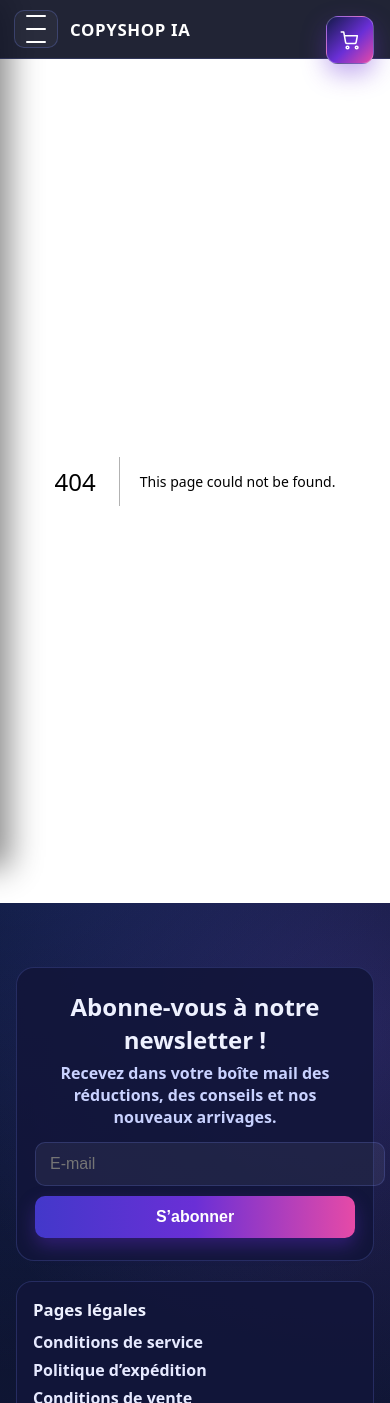
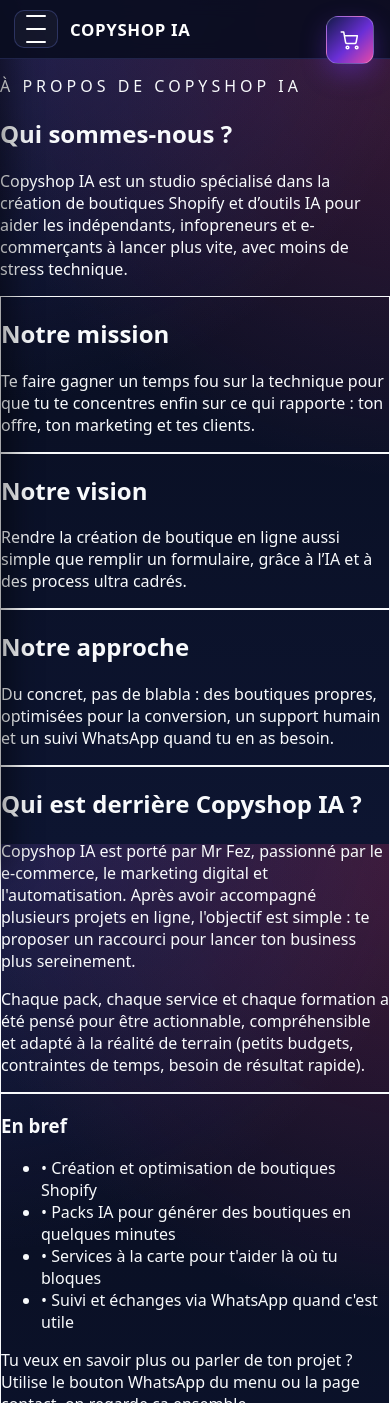
Before and after one commit to Mrfezz/copyshop-ia, a Next.js app: page /qui-sommes-nous in a window 390 px wide. Before the commit this address had no page. Shown: the top 1403 px of the page. Built offline with nearby package versions, Linux system fonts and the light colour scheme.

Commit message:
Clean footer menu mobile

```diff
--- a/app/_components/SiteHeader.tsx
+++ b/app/_components/SiteHeader.tsx
@@ -14,6 +14,7 @@ const NAV_LINKS = [
   { label: "FAQ", href: "/faq" },
   { label: "Newsletter", href: "/newsletter" },
   { label: "Contact", href: "/contact" },
+  { label: "Qui sommes-nous ?", href: "/qui-sommes-nous" },
 ];
 
 type SocialLink = {
--- /dev/null
+++ b/app/qui-sommes-nous/page.tsx
@@ -0,0 +1,130 @@
+// app/qui-sommes-nous/page.tsx
+
+export default function QuiSommesNousPage() {
+  return (
+    <main className="min-h-[calc(100vh-80px)] px-4 py-10 text-slate-100">
+      <div className="max-w-5xl mx-auto space-y-10">
+        {/* Header */}
+        <section className="space-y-3">
+          <p className="text-xs font-semibold uppercase tracking-[0.25em] text-indigo-300">
+            À propos de Copyshop IA
+          </p>
+          <h1 className="text-3xl md:text-4xl font-black">
+            Qui sommes-nous ?
+          </h1>
+          <p className="text-slate-300 max-w-2xl text-sm md:text-base">
+            Copyshop IA est un studio spécialisé dans la création de boutiques
+            Shopify et d’outils IA pour aider les indépendants, infopreneurs
+            et e-commerçants à lancer plus vite, avec moins de stress
+            technique.
+          </p>
+        </section>
+
+        {/* 3 blocs : mission / vision / approche */}
+        <section className="grid gap-6 md:grid-cols-3">
+          <div className="rounded-2xl border border-white/5 bg-white/5 p-4 md:p-5">
+            <h2 className="text-sm font-semibold text-indigo-200 mb-2">
+              Notre mission
+            </h2>
+            <p className="text-xs md:text-sm text-slate-200 leading-relaxed">
+              Te faire gagner un temps fou sur la technique pour que tu te
+              concentres enfin sur ce qui rapporte : ton offre, ton marketing
+              et tes clients.
+            </p>
+          </div>
+
+          <div className="rounded-2xl border border-white/5 bg-white/5 p-4 md:p-5">
+            <h2 className="text-sm font-semibold text-indigo-200 mb-2">
+              Notre vision
+            </h2>
+            <p className="text-xs md:text-sm text-slate-200 leading-relaxed">
+              Rendre la création de boutique en ligne aussi simple que remplir
+              un formulaire, grâce à l’IA et à des process ultra cadrés.
+            </p>
+          </div>
+
+          <div className="rounded-2xl border border-white/5 bg-white/5 p-4 md:p-5">
+            <h2 className="text-sm font-semibold text-indigo-200 mb-2">
+              Notre approche
+            </h2>
+            <p className="text-xs md:text-sm text-slate-200 leading-relaxed">
+              Du concret, pas de blabla : des boutiques propres,
+              optimisées pour la conversion, un support humain et un suivi
+              WhatsApp quand tu en as besoin.
+            </p>
+          </div>
+        </section>
+
+        {/* Bloc "qui est derrière" */}
+        <section className="grid gap-6 md:grid-cols-[1.1fr,0.9fr] items-start">
+          <div className="rounded-2xl border border-white/5 bg-white/5 p-5 md:p-6 space-y-3">
+            <h2 className="text-sm font-semibold text-indigo-200">
+              Qui est derrière Copyshop IA ?
+            </h2>
+            <p className="text-xs md:text-sm text-slate-200 leading-relaxed">
+              Copyshop IA est porté par{" "}
+              <span className="font-semibold">Mr Fez</span>, passionné par le
+              e-commerce, le marketing digital et l&apos;automatisation.
+              Après avoir accompagné plusieurs projets en ligne, l&apos;objectif
+              est simple : te proposer un raccourci pour lancer ton business
+              plus sereinement.
+            </p>
+            <p className="text-xs md:text-sm text-slate-200 leading-relaxed">
+              Chaque pack, chaque service et chaque formation a été pensé pour
+              être actionnable, compréhensible et adapté à la réalité de
+              terrain (petits budgets, contraintes de temps, besoin de résultat
+              rapide).
+            </p>
+          </div>
+
+          <div className="rounded-2xl border border-indigo-400/30 bg-indigo-500/10 p-5 md:p-6 space-y-3">
+            <h3 className="text-sm font-semibold text-indigo-100">
+              En bref
+            </h3>
+            <ul className="space-y-2 text-xs md:text-sm text-slate-100">
+              <li>• Création et optimisation de boutiques Shopify</li>
+              <li>• Packs IA pour générer des boutiques en quelques minutes</li>
+              <li>• Services à la carte pour t&apos;aider là où tu bloques</li>
+              <li>• Suivi et échanges via WhatsApp quand c&apos;est utile</li>
+            </ul>
+            <p className="text-xs md:text-sm text-slate-200 pt-1">
+              Tu veux en savoir plus ou parler de ton projet ? Utilise le
+              bouton WhatsApp du menu ou la page contact, on regarde ça
+              ensemble.
+            </p>
+          </div>
+        </section>
+
+        {/* Valeurs */}
+        <section className="space-y-3">
+          <h2 className="text-sm font-semibold text-indigo-200">
+            Nos 3 valeurs principales
+          </h2>
+          <div className="grid gap-4 md:grid-cols-3 text-xs md:text-sm text-slate-200">
+            <div className="rounded-xl border border-white/5 bg-white/5 p-4">
+              <p className="font-semibold mb-1">Transparence</p>
+              <p>
+                Pas de promesses magiques. Tu sais exactement ce que tu achètes
+                et ce qu&apos;on met en place pour toi.
+              </p>
+            </div>
+            <div className="rounded-xl border border-white/5 bg-white/5 p-4">
+              <p className="font-semibold mb-1">Simplicité</p>
+              <p>
+                Process guidé, peu de jargon, et un accompagnement étape par
+                étape pour ne pas te perdre.
+              </p>
+            </div>
+            <div className="rounded-xl border border-white/5 bg-white/5 p-4">
+              <p className="font-semibold mb-1">Résultats</p>
+              <p>
+                L&apos;objectif, c&apos;est que ta boutique soit en ligne,
+                crédible et prête à encaisser, pas juste “jolie sur Figma”.
+              </p>
+            </div>
+          </div>
+        </section>
+      </div>
+    </main>
+  );
+}
```
